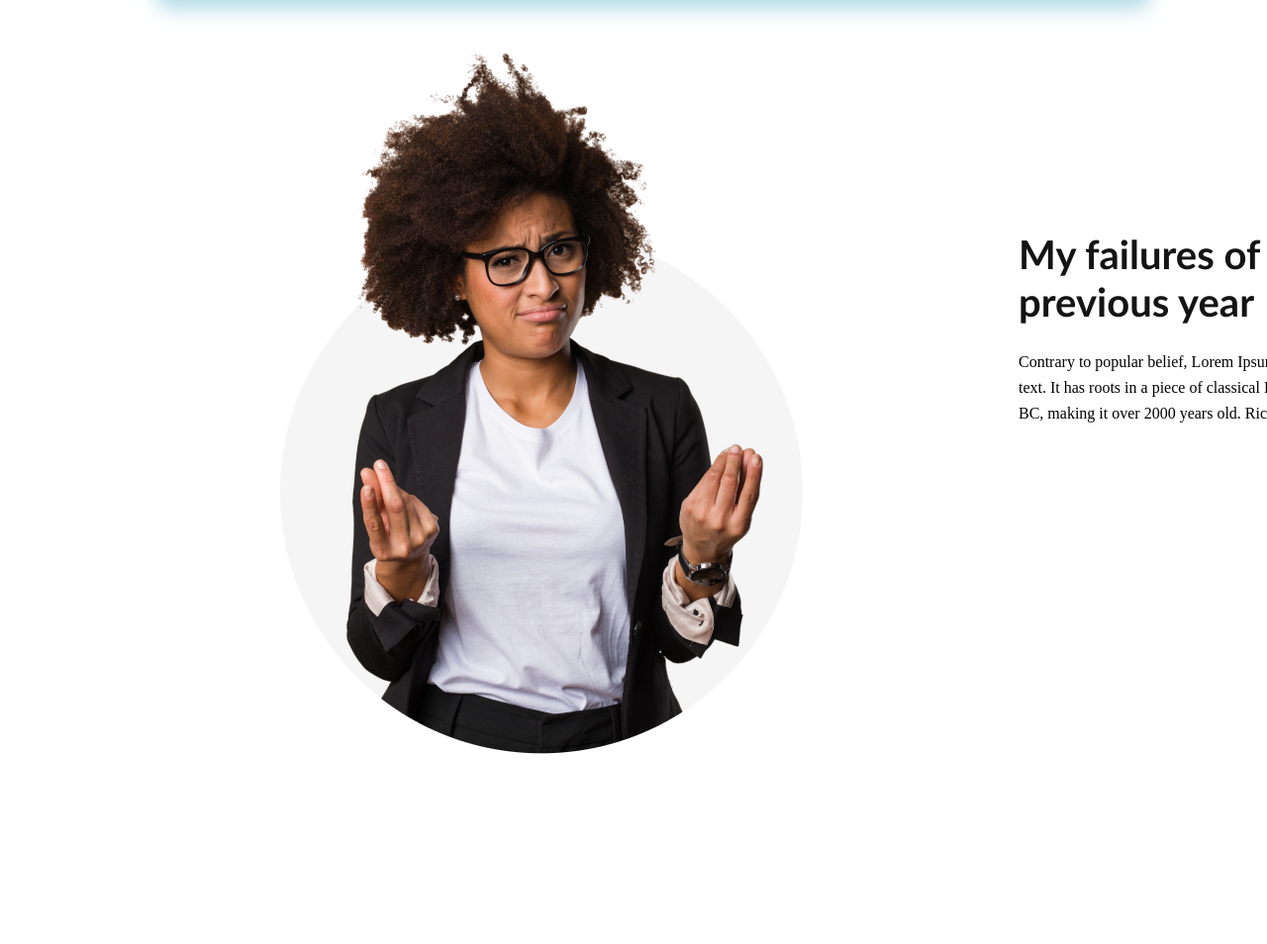
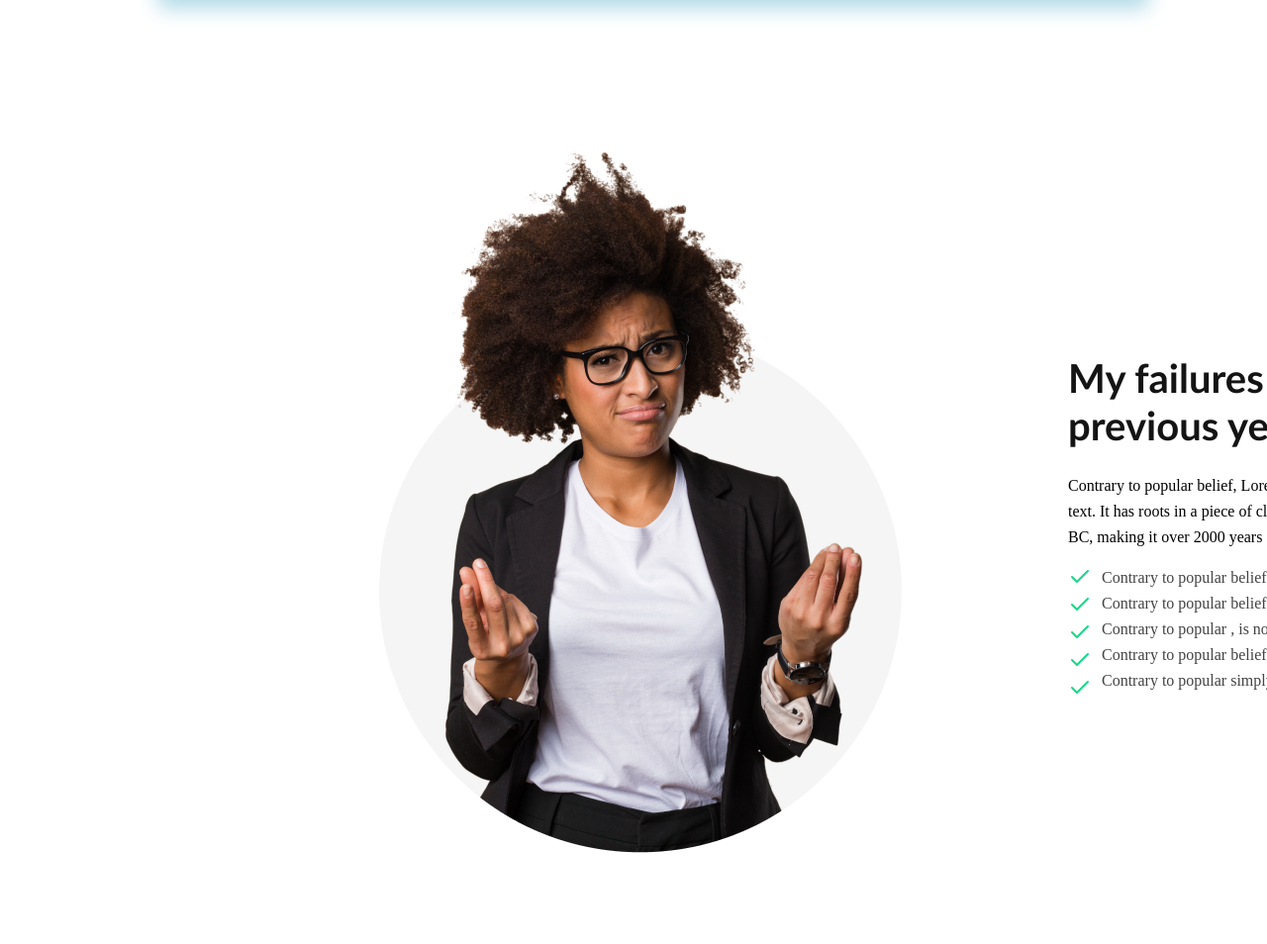
Before and after one commit to Ankit0188/assignment, a plain HTML site: page index.html in a window 1280 px wide. Shown: the part 820-1774 px from the top of the page at 99% size. Drawn offline with Linux system fonts and the light colour scheme.

Commit message:
middle order end

```diff
--- a/index.html
+++ b/index.html
@@ -29,6 +29,24 @@
           has roots in a piece of classical Latin literature from 45 BC, making
           it over 2000 years old. Richard McClintock.
         </p>
+        <div class="flex">
+          <div>
+            <img class="icon" src="images/icons/tick.svg" alt="" /><br />
+            <img class="icon" src="images/icons/tick.svg" alt="" /><br />
+            <img class="icon" src="images/icons/tick.svg" alt="" /><br />
+            <img class="icon" src="images/icons/tick.svg" alt="" /><br />
+            <img class="icon" src="images/icons/tick.svg" alt="" />
+          </div>
+          <div>
+            <ul class="ul">
+              <li class="list">Contrary to popular belief, is not simply.</li>
+              <li class="list">Contrary to popular belief.</li>
+              <li class="list">Contrary to popular , is not simply.</li>
+              <li class="list">Contrary to popular belief, is not simply.</li>
+              <li class="list">Contrary to popular simply.</li>
+            </ul>
+          </div>
+        </div>
       </div>
     </section>
   </body>
--- a/styles/style.css
+++ b/styles/style.css
@@ -58,7 +58,6 @@
   line-height: normal;
 }
 .middle-order {
-  margin-top: 0;
   margin-left: 160px;
   width: 1600px;
   height: 3229px;
@@ -66,12 +65,13 @@
   display: flex;
 }
 .image {
-  margin-left: 100px;
+  margin-top: 100px;
+  margin-left: 200px;
 }
 .second-headline {
   width: 288px;
-  margin-left: 200px;
-  margin-top: 195px;
+  margin-left: 150px;
+  margin-top: 320px;
   margin-bottom: 24px;
   color: var(--dark-01, #151414);
   font-family: "Gill Sans", "Gill Sans MT", Calibri, "Trebuchet MS", sans-serif;
@@ -80,12 +80,34 @@
   font-weight: 800;
   line-height: normal;
 }
-.second-paragraph{
+.second-paragraph {
   width: 416px;
-    margin-left: 200px;
+  margin-left: 150px;
   margin-top: 0;
+  margin-bottom: 15px;
   font-size: 16px;
   font-weight: 400;
   line-height: 26px;
   font-family: work-sans;
 }
+.flex {
+  display: flex;
+  gap: 10px;
+}
+.icon {
+  margin-left: 150px;
+  margin-bottom: 0;
+}
+.ul {
+  padding: 0;
+}
+.list {
+  color: var(--Dark-02, #444343);
+  font-family: Work Sans;
+  font-size: 16px;
+  font-style: normal;
+  font-weight: 400;
+  line-height: 26px;
+  list-style-type: none;
+  margin-bottom: 0;
+}
```
Also changed, not shown: images/icons/tick.svg (added). Lines whose indentation alone changed are shown as unchanged.
